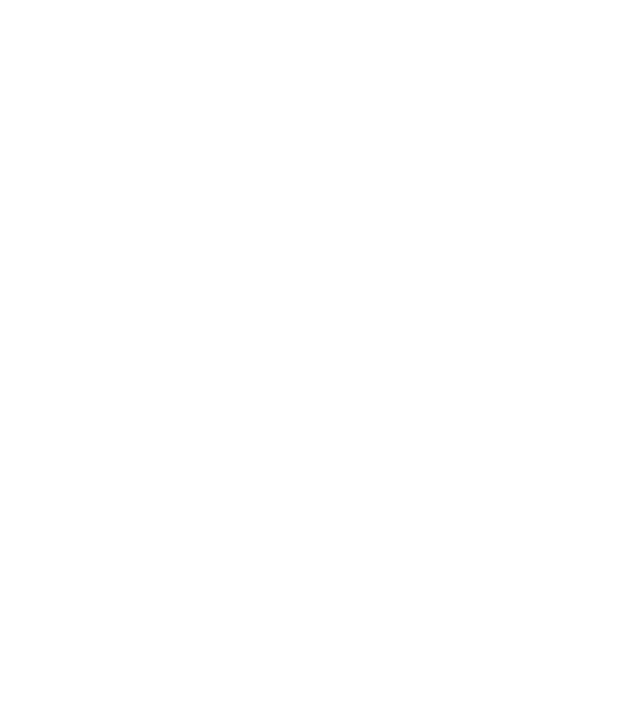
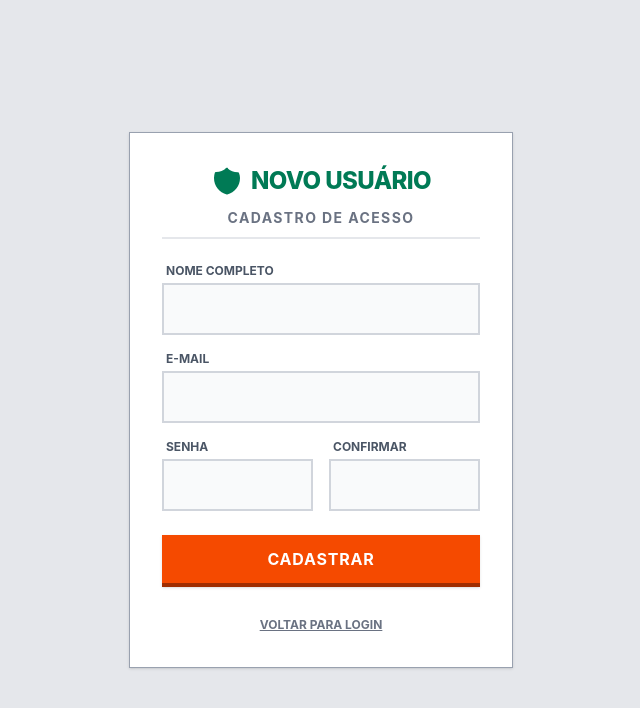
Before and after one commit to Betxrr/CRUD-de-Clientes, a React (Vite) app in the folder Front-end/: page /register in a window 1280 px wide. Before the commit this address had no page. Shown: the top 708 px of the page, without its empty margins (319-959 px from the left). Built offline with nearby package versions, Linux system fonts and the light colour scheme.

Commit message:
fix(types/router): remover BrowserRouter duplicado, usar import type para User e normalizar IDs dos mocks

```diff
--- a/Front-end/index.html
+++ b/Front-end/index.html
@@ -23,7 +23,6 @@
 
     <!-- Security -->
     <meta http-equiv="X-Content-Type-Options" content="nosniff" />
-    <meta http-equiv="X-Frame-Options" content="DENY" />
     <meta http-equiv="X-XSS-Protection" content="1; mode=block" />
     <meta http-equiv="Referrer-Policy" content="strict-origin-when-cross-origin" />
 
--- a/Front-end/src/App.tsx
+++ b/Front-end/src/App.tsx
@@ -1,78 +1,41 @@
-// src/App.tsx
-import './App.css';
+import { useState } from 'react';
+import { Routes, Route, Navigate } from 'react-router-dom';
 
-// Importar componentes de Roteamento
-import { Routes, Route, Navigate } from 'react-router-dom';
-import { useState } from 'react';
+// Importo minhas telas
+import { Login } from './pages/Login';
+import { ClientListPage } from './pages/ClientListPage';
+import { ClientFormPage } from './pages/ClientFormPage';
+import { RegisterPage } from './pages/RegisterPage';
+import type { User } from './data/db'; // Importo o tipo User pra usar no estado
 
-// Importar páginas
-import { Login } from './pages/Login.tsx';
-import { ClientListPage } from './pages/ClientListPage.tsx';
-import { ClientFormPage } from './pages/ClientFormPage.tsx';
-
-interface User {
-  id: number;
-  name: string;
-  email: string;
-}
-
-function App() {
-  // Estado de autenticação - começa sem usuário (vai para Login)
+export default function App() {
+  // Começo sem nenhum usuário logado (null)
   const [user, setUser] = useState<User | null>(null);
 
-  // Handler para login - recebe o usuário logado
-  const handleLogin = (loggedUser: User) => {
-    setUser(loggedUser);
-  };
+  // Função que o Login vai chamar quando der tudo certo
+  const handleLogin = (userData: User) => setUser(userData);
 
-  // Handler para logout
-  const handleLogout = () => {
-    setUser(null);
-  };
+  // Função pra deslogar
+  const handleLogout = () => setUser(null);
+
+  const auth = (el: JSX.Element) => (user ? el : <Navigate to="/" replace />);
 
   return (
     <div className="min-h-screen bg-background">
       <Routes>
-        {/* 1. ROTA DE LOGIN - Pública */}
         <Route
-          path="/login"
+          path="/"
           element={user ? <Navigate to="/dashboard" replace /> : <Login onLogin={handleLogin} />}
         />
 
-        {/* 2. ROTA DO DASHBOARD - agora aponta para a lista de clientes (com informações do usuário) */}
-        <Route
-          path="/dashboard"
-          element={user ? <ClientListPage user={user} onLogout={handleLogout} /> : <Navigate to="/login" replace />}
-        />
+        <Route path="/register" element={<RegisterPage />} />
 
-        {/* 3. ROTAS DO CRUD - Protegidas */}
-        <Route
-          path="/clientes"
-          element={user ? <ClientListPage user={user} onLogout={handleLogout} /> : <Navigate to="/login" replace />}
-        />
-        <Route
-          path="/clientes/novo"
-          element={user ? <ClientFormPage /> : <Navigate to="/login" replace />}
-        />
-        <Route
-          path="/clientes/editar/:id"
-          element={user ? <ClientFormPage /> : <Navigate to="/login" replace />}
-        />
+        <Route path="/dashboard" element={auth(<ClientListPage user={user!} onLogout={handleLogout} />)} />
 
-        {/* 4. ROTA ALTERNATIVA (compatibilidade) */}
-        <Route
-          path="/clients/new"
-          element={user ? <ClientFormPage /> : <Navigate to="/login" replace />}
-        />
+        <Route path="/clients/new" element={auth(<ClientFormPage user={user!} onLogout={handleLogout} />)} />
 
-        {/* 5. ROTA RAIZ - Redireciona para Login ou Dashboard conforme autenticado */}
-        <Route
-          path="/"
-          element={user ? <Navigate to="/dashboard" replace /> : <Navigate to="/login" replace />}
-        />
+        <Route path="/clients/edit/:id" element={auth(<ClientFormPage user={user!} onLogout={handleLogout} />)} />
       </Routes>
     </div>
   );
 }
-
-export default App;
--- a/Front-end/src/hooks/useClientList.ts
+++ b/Front-end/src/hooks/useClientList.ts
@@ -1,8 +1,9 @@
 import { useState } from "react";
-import { mockClients, deleteClient, type Client } from "../data/db";
+import { deleteClient, type Client } from "../data/db";
+import { CLIENTS_MOCK } from "../mocks/clientsMock";
 
 export function useClientList() {
-  const [clients, setClients] = useState<Client[]>(mockClients);
+  const [clients, setClients] = useState<Client[]>(CLIENTS_MOCK as unknown as Client[]);
   const [searchTerm, setSearchTerm] = useState('');
 
   // Lógica de Exclusão
--- a/Front-end/src/mocks/clientsMock.ts
+++ b/Front-end/src/mocks/clientsMock.ts
@@ -1,5 +1,5 @@
 export const CLIENTS_MOCK = [
-  { id: 1, name: "Empresa ABC Ltda", email: "contato@abc.com", phone: "(11) 99999-0000", status: "Ativo" },
-  { id: 2, name: "João Silva MEI", email: "joao@silva.com", phone: "(21) 98888-1111", status: "Inativo" },
-  { id: 3, name: "Tech Solutions", email: "suporte@tech.com", phone: "(41) 97777-2222", status: "Ativo" },
+  { id: '1', name: "Empresa ABC Ltda", email: "contato@abc.com", phone: "(11) 99999-0000", status: "Ativo" },
+  { id: '2', name: "João Silva MEI", email: "joao@silva.com", phone: "(21) 98888-1111", status: "Inativo" },
+  { id: '3', name: "Tech Solutions", email: "suporte@tech.com", phone: "(41) 97777-2222", status: "Ativo" },
 ];
--- a/Front-end/src/pages/ClientListPage.tsx
+++ b/Front-end/src/pages/ClientListPage.tsx
@@ -5,9 +5,10 @@ import { ClientTable } from "../components/ClientTable";
 
 // Importamos o Hook que acabamos de criar
 import { useClientList } from "../hooks/useClientList";
+import type { User } from '../data/db';
 
 interface ClientListPageProps {
-  user: { id: number; name: string; email?: string };
+  user: User;
   onLogout: () => void;
 }
 
--- /dev/null
+++ b/Front-end/src/pages/RegisterPage.tsx
@@ -0,0 +1,132 @@
+import { useState } from 'react';
+import { useNavigate, Link } from 'react-router-dom';
+import { createUser } from '../data/db';
+
+export function RegisterPage() {
+  const navigate = useNavigate();
+
+  // Aqui eu guardo os dados do formulário
+  const [formData, setFormData] = useState({
+    name: '',
+    email: '',
+    password: '',
+    confirmPassword: ''
+  });
+
+  const [error, setError] = useState('');
+
+  // Função que roda quando eu clico em cadastrar
+  const handleSubmit = (e: React.FormEvent) => {
+    e.preventDefault();
+    setError('');
+
+    if (formData.password !== formData.confirmPassword) {
+      setError("As senhas não estão iguais.");
+      return;
+    }
+
+    try {
+      // Tento criar o usuário no meu banco local
+      createUser(formData.name, formData.email, formData.password);
+      alert("Conta criada! Agora é só entrar.");
+      navigate('/'); // Mando de volta pro Login
+    } catch (err: any) {
+      setError(err.message || "Deu erro ao criar conta.");
+    }
+  };
+
+  return (
+    <div className="min-h-screen bg-gray-200 flex items-center justify-center p-4 font-sans">
+
+      {/* Card principal com bordas retas (estilo antigo) */}
+      <div className="w-full max-w-sm bg-white border border-gray-400 shadow-sm p-8 rounded-none">
+
+        {/* Cabeçalho */}
+        <div className="text-center mb-6">
+          <div className="flex items-center justify-center gap-2 mb-2">
+            {/* Ícone da folha */}
+            <svg xmlns="http://www.w3.org/2000/svg" viewBox="0 0 24 24" fill="currentColor" className="w-8 h-8 text-emerald-700">
+              <path fillRule="evenodd" d="M12.516 2.17a.75.75 0 00-1.032 0 11.209 11.209 0 01-7.877 3.08.75.75 0 00-.722.515A12.74 12.74 0 002.25 9.75c0 5.942 4.064 10.933 9.563 12.348a.749.749 0 00.374 0c5.499-1.415 9.563-6.406 9.563-12.348 0-1.352-.272-2.636-.759-3.807a.75.75 0 00-.722-.516l-.143.001c-2.996 0-5.717-1.17-7.734-3.08l-.009-.008z" clipRule="evenodd" />
+              <path d="M12 2.25a.75.75 0 01.75.75v8.99l2.72 2.72a.75.75 0 11-1.06 1.06l-3.25-3.25a.75.75 0 01-.22-.53V3a.75.75 0 01.75-.75z" />
+            </svg>
+            <h1 className="text-2xl font-extrabold text-emerald-700 uppercase tracking-tight">
+              Novo Usuário
+            </h1>
+          </div>
+          <div className="border-b-2 border-gray-200 pb-2">
+            <span className="text-sm font-bold text-gray-500 uppercase tracking-widest">
+              Cadastro de Acesso
+            </span>
+          </div>
+        </div>
+
+        {/* Formulário */}
+        <form onSubmit={handleSubmit} className="space-y-4">
+          <div>
+            <label className="block text-xs font-bold text-gray-600 uppercase mb-1 ml-1">Nome Completo</label>
+            <input
+              required
+              type="text"
+              className="w-full px-3 py-3 border-2 border-gray-300 rounded-none bg-gray-50 focus:outline-none focus:border-emerald-600 focus:bg-white transition-colors"
+              value={formData.name}
+              onChange={e => setFormData({...formData, name: e.target.value})}
+            />
+          </div>
+
+          <div>
+            <label className="block text-xs font-bold text-gray-600 uppercase mb-1 ml-1">E-mail</label>
+            <input
+              required
+              type="email"
+              className="w-full px-3 py-3 border-2 border-gray-300 rounded-none bg-gray-50 focus:outline-none focus:border-emerald-600 focus:bg-white transition-colors"
+              value={formData.email}
+              onChange={e => setFormData({...formData, email: e.target.value})}
+            />
+          </div>
+
+          <div className="grid grid-cols-2 gap-4">
+            <div>
+              <label className="block text-xs font-bold text-gray-600 uppercase mb-1 ml-1">Senha</label>
+              <input
+                required
+                type="password"
+                className="w-full px-3 py-3 border-2 border-gray-300 rounded-none bg-gray-50 focus:outline-none focus:border-emerald-600 focus:bg-white transition-colors"
+                value={formData.password}
+                onChange={e => setFormData({...formData, password: e.target.value})}
+              />
+            </div>
+            <div>
+              <label className="block text-xs font-bold text-gray-600 uppercase mb-1 ml-1">Confirmar</label>
+              <input
+                required
+                type="password"
+                className="w-full px-3 py-3 border-2 border-gray-300 rounded-none bg-gray-50 focus:outline-none focus:border-emerald-600 focus:bg-white transition-colors"
+                value={formData.confirmPassword}
+                onChange={e => setFormData({...formData, confirmPassword: e.target.value})}
+              />
+            </div>
+          </div>
+
+          {error && (
+            <div className="p-2 bg-red-100 border border-red-400 text-red-700 text-xs font-bold text-center rounded-none">
+              ⚠️ {error}
+            </div>
+          )}
+
+          <button
+            type="submit"
+            className="w-full mt-2 bg-orange-600 hover:bg-orange-700 text-white font-bold py-3 uppercase tracking-wider rounded-none shadow-sm transition-colors border-b-4 border-orange-800 active:border-b-0 active:mt-1"
+          >
+            Cadastrar
+          </button>
+        </form>
+
+        <div className="mt-6 text-center">
+          <Link to="/" className="text-gray-500 hover:text-emerald-700 text-xs font-bold uppercase underline">
+            Voltar para Login
+          </Link>
+        </div>
+      </div>
+    </div>
+  );
+}
```
Also changed, not shown: Front-end/src/data/db.ts (+123 -28 lines), Front-end/src/mocks/dataMock.ts (+7 -7 lines), Front-end/src/pages/ClientFormPage.tsx (+7 -1 lines), Front-end/src/pages/Login.tsx (+1 -6 lines).
